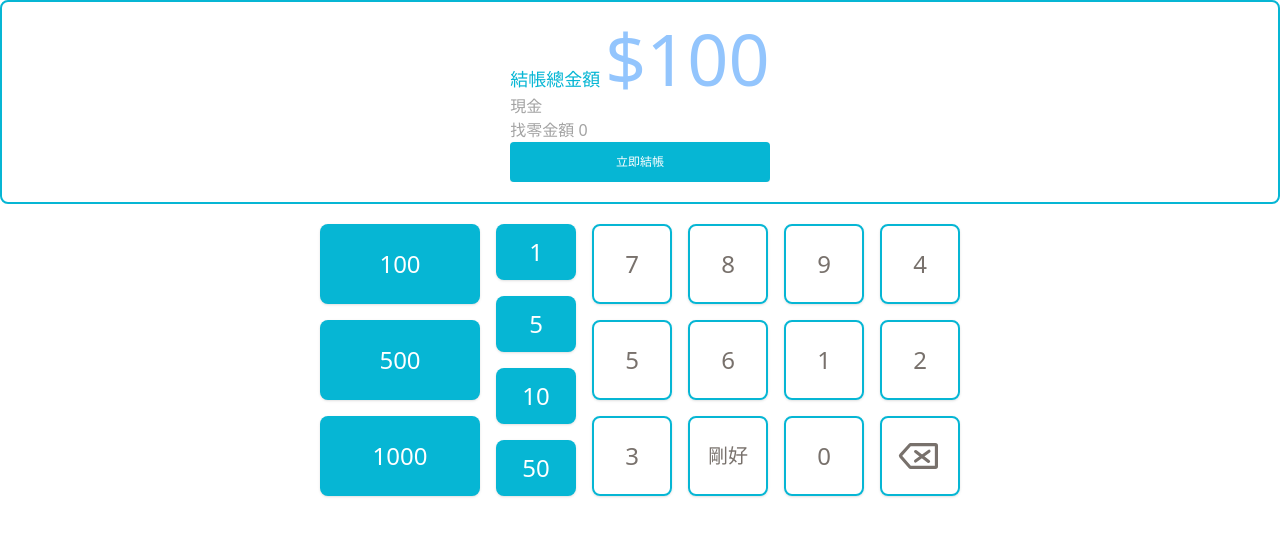
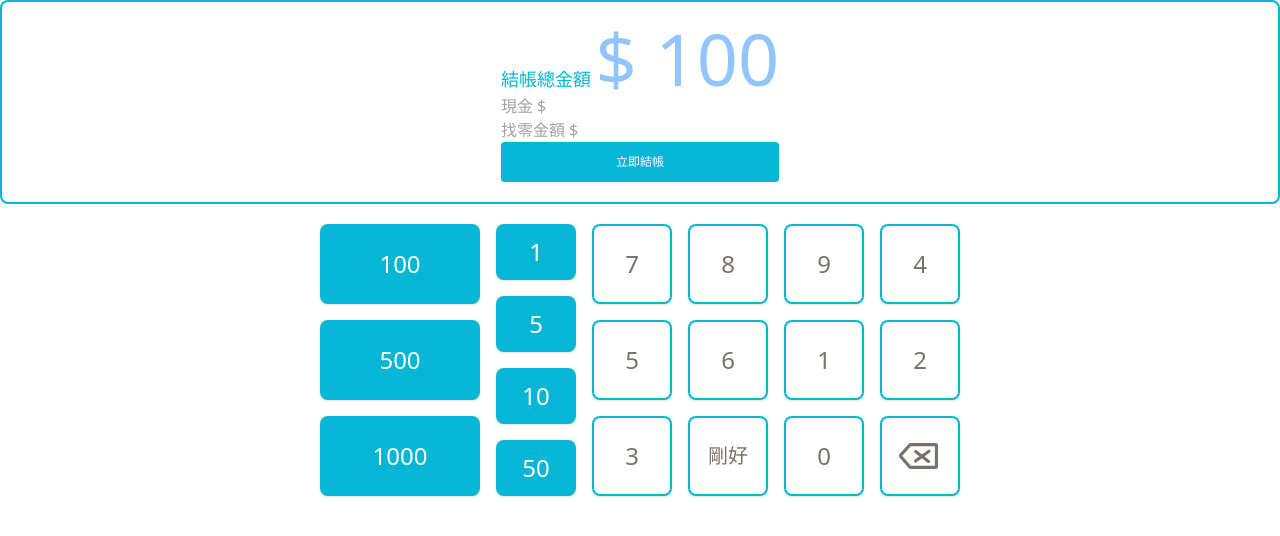
Before and after one commit to ruofanwei/vue-infinite-scroll, a Vue app: page / in a window 1280 px wide. Shown: the top 536 px of the page. Built offline with nearby package versions, Linux system fonts and the light colour scheme.

Commit message:
feat: calculate balance

```diff
--- a/src/components/Calculator.vue
+++ b/src/components/Calculator.vue
@@ -1,7 +1,7 @@
 
 <template>
-  <div class="h-14">
-    <Screen :text="memory" :error="error" />
+  <div class="h-screen">
+    <Screen :text="memory" :error="error" :payable="payable" :balance="balance"  />
     <div class="flex p-5 gap-4 items-stretch justify-center">
       <div class="grid grid-rows-3 grid-flow-col gap-4 justify-items-stretch">
         <Button
@@ -75,7 +75,7 @@
           type="button"
           active="transparent"
           class="w-20 h-20 border-cyan-500 border-2 text-stone-500 text-xl"
-          @click="calculateResult"
+          @click="handleEqual"
           >剛好</Button
         >
         <Button
@@ -127,12 +127,11 @@
 </template>
 
 <script lang="ts">
-import { defineComponent, onBeforeUnmount, onMounted } from 'vue'
+import { defineComponent, onBeforeUnmount, onMounted,onUpdated } from 'vue'
 import Screen from '../components/Screen.vue'
 import Button from '../components/Button.vue'
 import {
   DIGITS,
-  RESULT_KEYS,
   ERASE_KEYS,
   CLEAR_KEYS,
 } from '../constants/calculatorData'
@@ -145,6 +144,7 @@ export default defineComponent({
 
   setup: () => {
 
+
     const calculate = useCalculate()
     const keyboard = useKeyboard()
 
@@ -153,10 +153,15 @@ export default defineComponent({
         const key = e.key === ',' ? '.' : e.key
         if (DIGITS.includes(key)) calculate.addDigit(key)
         if (DIGITS.includes(key)) calculate.handlePlus(key)
+        if (DIGITS.includes(key)) calculate.handleEqual()
         if (CLEAR_KEYS.includes(key)) calculate.clear()
-        if (RESULT_KEYS.includes(key)) calculate.calculateResult()
+        //if (RESULT_KEYS.includes(key)) calculate.calculateResult()
         if (ERASE_KEYS.includes(key)) calculate.eraseLast()
+
       })
+    })
+    onUpdated(() => {
+      calculate.calculateResult()
     })
     onBeforeUnmount(() => {
       keyboard.removeAllListeners()
--- a/src/components/Screen.vue
+++ b/src/components/Screen.vue
@@ -1,24 +1,29 @@
 <template>
-  <div class="relative flex justify-center items-center p-5 border-2 rounded-lg border-cyan-500">
+  <div class=" flex justify-center items-center p-5 border-2 rounded-lg border-cyan-500">
     <div class="overflow-hidden text-center">
       <p v-if="!error" class="text-center text-lg text-cyan-500 " data-test="text">
-        結帳總金額 <span  class="text-7xl text-blue-300">$100</span>
+        結帳總金額 <span class="text-7xl text-blue-300">$ {{payable}} </span>
       </p>
-      <div class="flex space-x-0 text-neutral-400" >現金 {{text}} </div>
-      <div class="flex space-x-0 text-neutral-400">找零金額 0</div>
+      <div class="flex space-x-0 text-neutral-400" >現金 $ {{text}} </div>
+      <div  class="flex space-x-0 text-neutral-400">找零金額 $ {{balance}}</div>
       <button class="inline-block w-full px-6 py-2 text-xs font-medium leading-6 text-center text-white uppercase transition bg-cyan-500 rounded shadow ripple hover:shadow-lg hover:bg-cyan-500 focus:outline-none" >立即結帳</button>
     </div>
   </div>
 </template>
 
 <script lang="ts">
-import { defineComponent } from "vue";
+import { defineComponent} from "vue";
 
 export default defineComponent({
   name: "Screen",
   props: {
     text: { type: String, default: "" },
     error: { type: Boolean, default: false },
+    payable: {type: String, default: "100"},
+    balance: { type: String, default: "" },
   },
+
+
+
 });
 </script>
--- a/src/compositions/useCalculate.ts
+++ b/src/compositions/useCalculate.ts
@@ -4,9 +4,10 @@ import { OPERATORS, DIGITS } from '../constants/calculatorData'
 export function useCalculate() {
 
     let memory = ref('')
+    let payable = ref('100')
+    let balance = ref('')
     let error = ref(false)
     let clearOnNextDigit = ref(false)
-    console.log('memory', memory)
 
     function isOperator(string: string) {
       return OPERATORS.includes(string)
@@ -27,7 +28,6 @@ export function useCalculate() {
       }
 
       const lastDigit = memory.value[memory.value.length - 1]
-      console.log('lastDigit', lastDigit)
 
       if (lastDigit === '.' && digit === '.') return
       if (lastDigit === '0' && memory.value.length === 1) clear()
@@ -37,7 +37,6 @@ export function useCalculate() {
 
       clearOnNextDigit.value = false
       memory.value += `${digit}`
-      console.log('memory.value', memory.value)
 
     }
 
@@ -61,26 +60,26 @@ export function useCalculate() {
       memory.value = result.toString()
     }
 
+    function handleMinus(){
+      const cash = Number(memory.value)
+      const payableAmount = Number(payable.value)
 
+      const result = cash - payableAmount
+      balance.value = result.toString()
+    }
+
+    function handleEqual(){
+      memory.value = payable.value
+    }
 
     function calculateResult() {
-      if (!memory.value) return
-
-      if (lastCharIsOperator(memory.value)) {
-        memory.value = memory.value.slice(0, memory.value.length - 1)
-      }
+      if (!memory.value || !payable.value) return balance.value = ''
 
       try {
-        const mathExpression = memory.value.replace(
-          /\b0*((\d+\.\d+|\d+))\b/g,
-          '$1'
-        ) // remove octal numeric
-        memory.value = `${eval(mathExpression)}`
+        handleMinus()
       } catch (_) {
         error.value = true
         memory.value = ''
-      } finally {
-        clearOnNextDigit.value = true
       }
     }
 
@@ -98,6 +97,9 @@ export function useCalculate() {
     return {
       memory: readonly(memory),
       error: readonly(error),
+      payable: readonly(payable),
+      balance: readonly(balance),
+      handleEqual,
       handlePlus,
       addDigit,
       addOperator,
```
